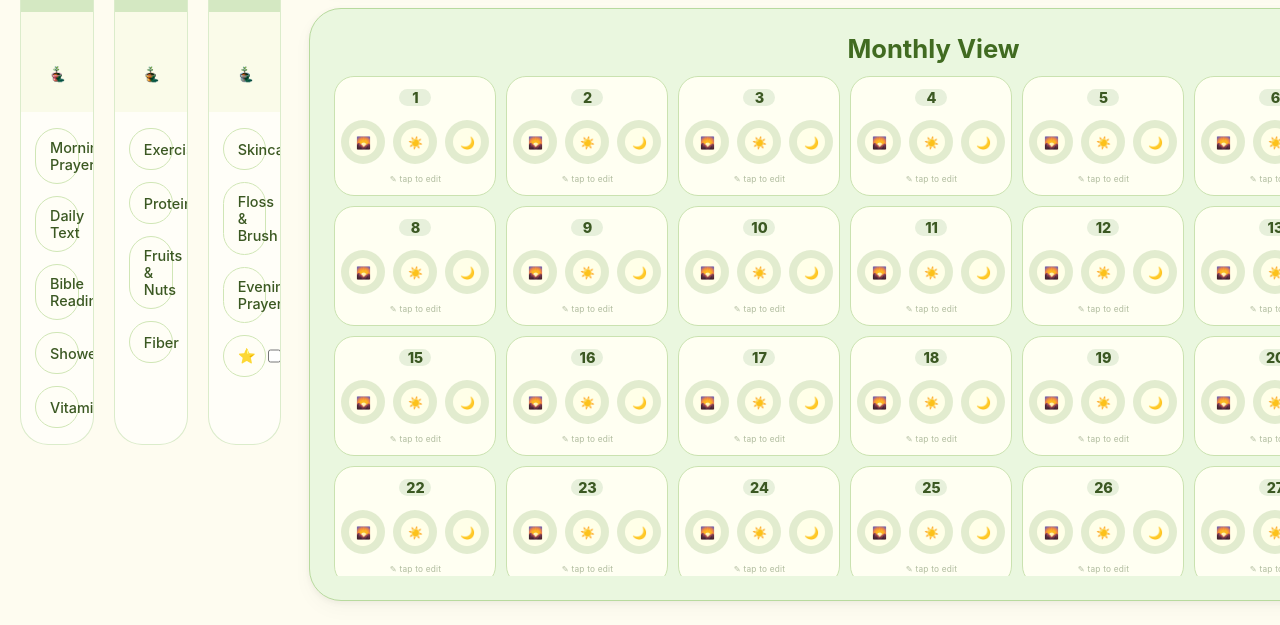
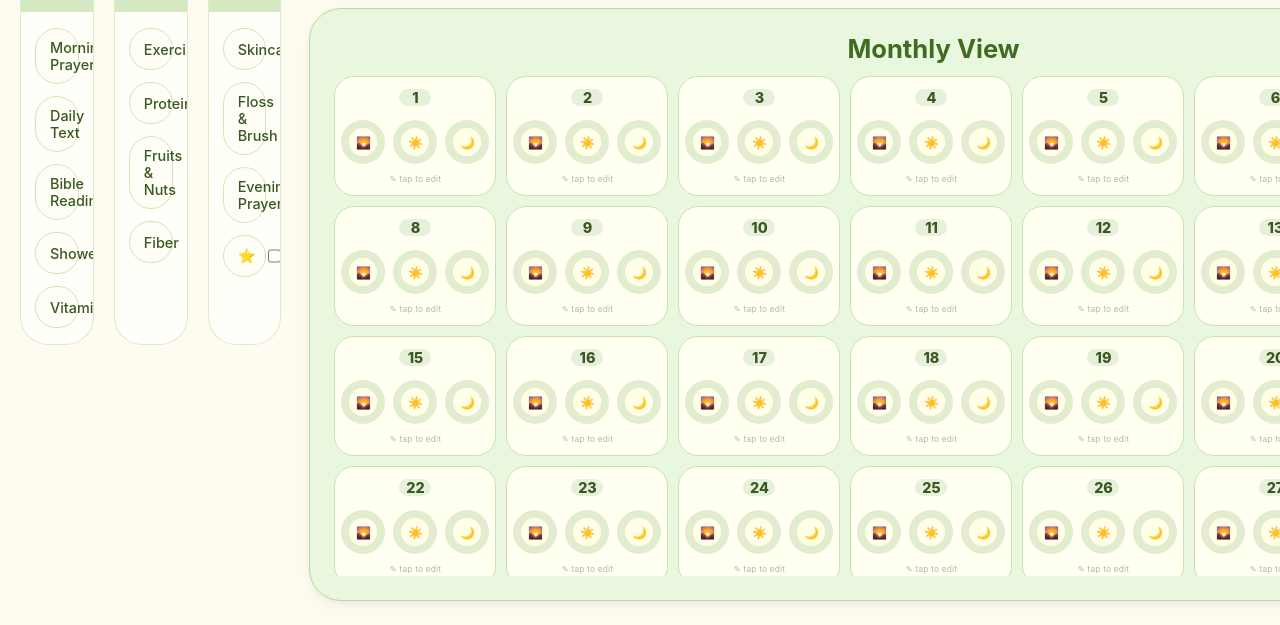
Before and after one commit to Night-X10/Life-Organizer, a plain HTML site: page index.html in a window 1280 px wide. Shown: the part 324-949 px from the top of the page. Drawn offline with Linux system fonts and the light colour scheme.

Commit message:
Remove tree display logic from daily sections
Removed tree area and related image display logic for morning, midday, and night sections.

```diff
--- a/index.html
+++ b/index.html
@@ -141,23 +141,6 @@
       font-size: 1.45rem;
       font-weight: 700;
       color: var(--accent);
-    }
-
-    .tree-area {
-      height: 100px;
-      display: flex;
-      flex-direction: column;
-      justify-content: center;
-      align-items: center;
-      background: #fafbe9;
-    }
-
-    .tree-img {
-      width: 55px;
-      height: 55px;
-      object-fit: contain;
-      display: inline-block;
-      transition: transform 0.2s ease;
     }
 
     .tasks {
@@ -519,10 +502,6 @@
     hygiene: ['Shower', 'Vitamins', 'Skincare', 'Floss & Brush']
   };
 
-  const treeStagesMorning = ['P1.png', 'P2.png', 'P3.png', 'P4.png', 'P5.png', 'P6.png'];
-  const treeStagesMidday = ['Y1.png', 'Y3.png', 'Y4.png', 'Y5.png', 'Y6.png'];
-  const treeStagesNight = ['B1.png', 'B3.png', 'B4.png', 'B5.png', 'B6.png'];
-
   const today = new Date();
 
   let currentDisplayYear = today.getFullYear();
@@ -594,21 +573,11 @@
     const todayData = data[todayKey] || {};
 
     const morningSecObj = todayData.Morning || {};
-    let morningCompleted = 0;
-    sections.Morning.forEach(t => { if (morningSecObj[t]) morningCompleted++; });
-    const morningRatio = sections.Morning.length ? morningCompleted / sections.Morning.length : 0;
-    let morningStage = Math.min(Math.floor(morningRatio * treeStagesMorning.length), treeStagesMorning.length - 1);
-    if (morningStage < 0) morningStage = 0;
 
     const morningDiv = document.createElement('div');
     morningDiv.className = 'section';
     morningDiv.innerHTML = `
       <div class="section-header"> Morning</div>
-      <div class="tree-area">
-        <div style="transform: scale(${0.9 + morningRatio * 0.2}); display: inline-block;">
-          <img src="${treeStagesMorning[morningStage]}" class="tree-img" alt="morning tree">
-        </div>
-      </div>
       <div class="tasks">
         ${sections.Morning.map(task => `
           <label class="task">
@@ -621,21 +590,11 @@
     container.appendChild(morningDiv);
 
     const middaySecObj = todayData.Midday || {};
-    let middayCompleted = 0;
-    sections.Midday.forEach(t => { if (middaySecObj[t]) middayCompleted++; });
-    const middayRatio = sections.Midday.length ? middayCompleted / sections.Midday.length : 0;
-    let middayStage = Math.min(Math.floor(middayRatio * treeStagesMidday.length), treeStagesMidday.length - 1);
-    if (middayStage < 0) middayStage = 0;
 
     const middayDiv = document.createElement('div');
     middayDiv.className = 'section';
     middayDiv.innerHTML = `
       <div class="section-header"> Midday</div>
-      <div class="tree-area">
-        <div style="transform: scale(${0.9 + middayRatio * 0.2}); display: inline-block;">
-          <img src="${treeStagesMidday[middayStage]}" class="tree-img" alt="midday tree">
-        </div>
-      </div>
       <div class="tasks">
         ${sections.Midday.map(task => `
           <label class="task">
@@ -648,21 +607,11 @@
     container.appendChild(middayDiv);
 
     const nightSecObj = todayData.Night || {};
-    let nightCompleted = 0;
-    sections.Night.forEach(t => { if (nightSecObj[t]) nightCompleted++; });
-    const nightRatio = sections.Night.length ? nightCompleted / sections.Night.length : 0;
-    let nightStage = Math.min(Math.floor(nightRatio * treeStagesNight.length), treeStagesNight.length - 1);
-    if (nightStage < 0) nightStage = 0;
 
     const nightDiv = document.createElement('div');
     nightDiv.className = 'section';
     nightDiv.innerHTML = `
       <div class="section-header"> Night</div>
-      <div class="tree-area">
-        <div style="transform: scale(${0.9 + nightRatio * 0.2}); display: inline-block;">
-          <img src="${treeStagesNight[nightStage]}" class="tree-img" alt="night tree">
-        </div>
-      </div>
       <div class="tasks">
         ${sections.Night.map(task => `
           <label class="task">
```
